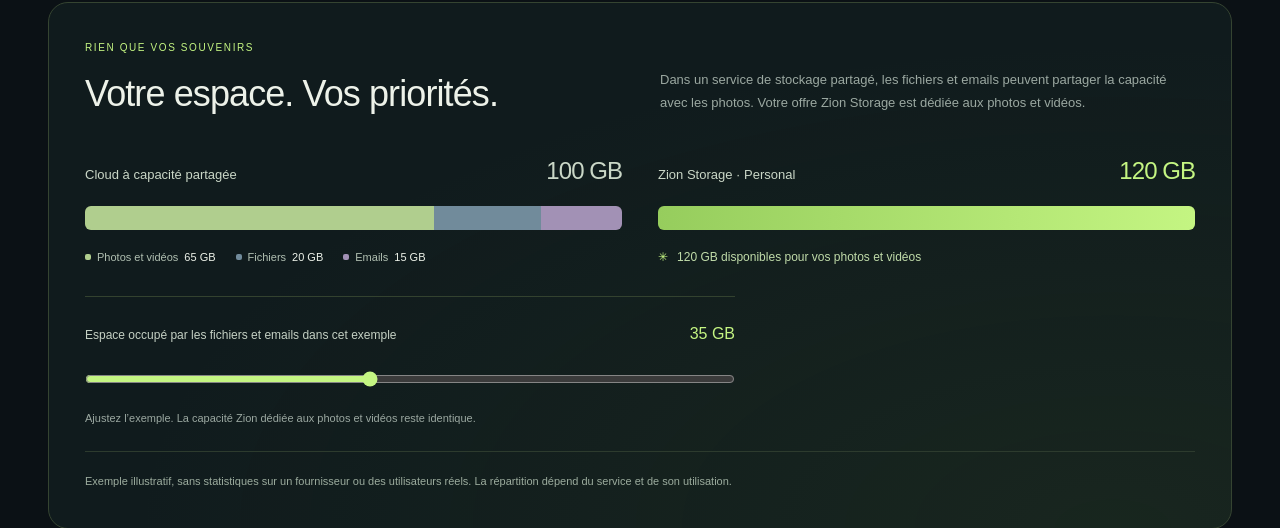
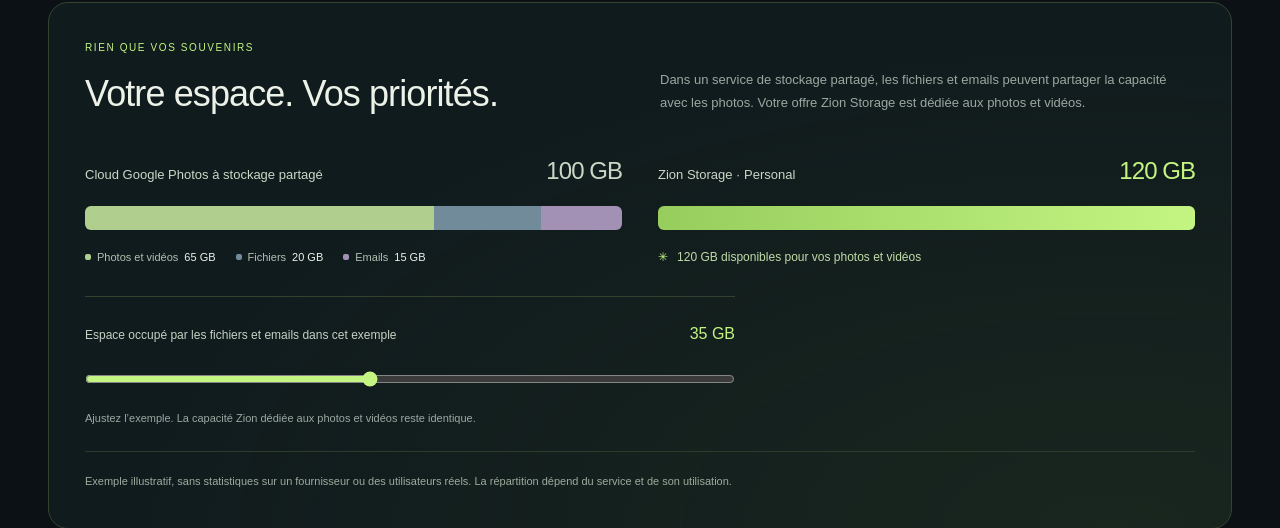
Before and after one commit to matrixn/zion-storage-subscription, a PHP site: page /fr/ in a window 1280 px wide. Shown: the part 3702-4230 px from the top of the page. Run offline with PHP 8.4, Linux system fonts and the light colour scheme.

Commit message:
Localize Google Photos comparison label across all languages

```diff
--- a/translations/pricing.php
+++ b/translations/pricing.php
@@ -39,7 +39,7 @@ return [
   'comparison.eyebrow'=>'JUST FOR MEMORIES','comparison.title'=>'Your storage. Your priorities.',
   'comparison.desc'=>'In a shared-storage service, files and emails may share capacity with photos. Your Zion Storage plan is dedicated to photos and videos.',
   'comparison.example'=>'Illustrative example, not statistics about any provider or real users. Allocation depends on the service and how it is used.',
-  'comparison.shared'=>'Shared-purpose cloud','comparison.dedicated'=>'Zion Storage · {plan}',
+  'comparison.shared'=>'Google Photos cloud with shared storage','comparison.dedicated'=>'Zion Storage · {plan}',
   'comparison.photos'=>'Photos and videos','comparison.files'=>'Files','comparison.email'=>'Email',
   'comparison.available'=>'{capacity} available for photos and videos',
   'comparison.control'=>'Space used by files and email in this example',
@@ -62,7 +62,7 @@ return [
   'comparison.eyebrow'=>'RIEN QUE VOS SOUVENIRS','comparison.title'=>'Votre espace. Vos priorités.',
   'comparison.desc'=>'Dans un service de stockage partagé, les fichiers et emails peuvent partager la capacité avec les photos. Votre offre Zion Storage est dédiée aux photos et vidéos.',
   'comparison.example'=>'Exemple illustratif, sans statistiques sur un fournisseur ou des utilisateurs réels. La répartition dépend du service et de son utilisation.',
-  'comparison.shared'=>'Cloud à capacité partagée','comparison.dedicated'=>'Zion Storage · {plan}',
+  'comparison.shared'=>'Cloud Google Photos à stockage partagé','comparison.dedicated'=>'Zion Storage · {plan}',
   'comparison.photos'=>'Photos et vidéos','comparison.files'=>'Fichiers','comparison.email'=>'Emails',
   'comparison.available'=>'{capacity} disponibles pour vos photos et vidéos',
   'comparison.control'=>'Espace occupé par les fichiers et emails dans cet exemple',
@@ -85,7 +85,7 @@ return [
   'comparison.eyebrow'=>'NUR FÜR ERINNERUNGEN','comparison.title'=>'Ihr Speicher. Ihre Prioritäten.',
   'comparison.desc'=>'Bei einem Dienst mit gemeinsamem Speicher können Dateien und E-Mails die Kapazität mit Fotos teilen. Ihr Zion Storage Tarif ist Fotos und Videos vorbehalten.',
   'comparison.example'=>'Illustratives Beispiel, keine Statistik über einen Anbieter oder tatsächliche Nutzer. Die Aufteilung hängt vom Dienst und seiner Nutzung ab.',
-  'comparison.shared'=>'Cloud mit gemeinsamem Speicher','comparison.dedicated'=>'Zion Storage · {plan}',
+  'comparison.shared'=>'Google Photos Cloud mit gemeinsamem Speicher','comparison.dedicated'=>'Zion Storage · {plan}',
   'comparison.photos'=>'Fotos und Videos','comparison.files'=>'Dateien','comparison.email'=>'E-Mails',
   'comparison.available'=>'{capacity} für Fotos und Videos verfügbar',
   'comparison.control'=>'Im Beispiel von Dateien und E-Mails belegter Speicher',
```
